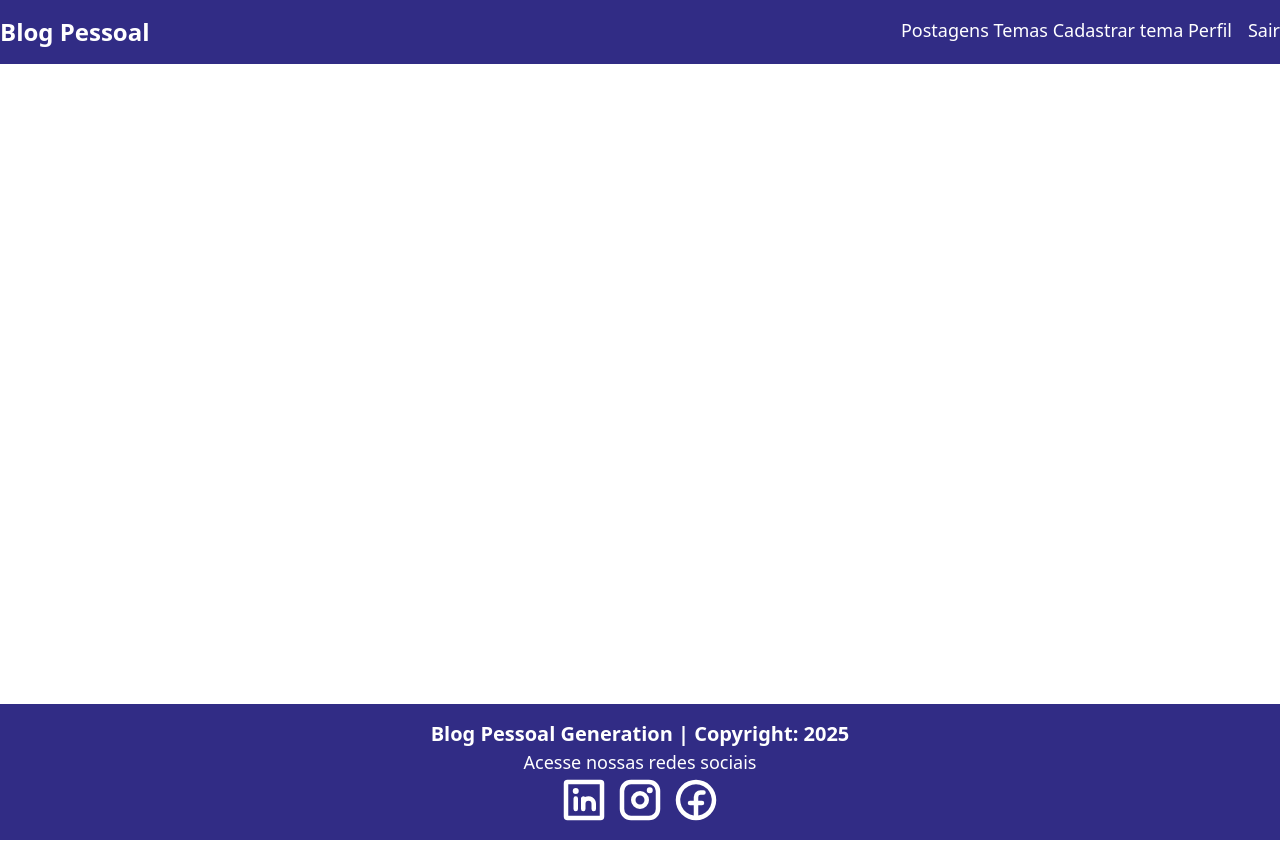
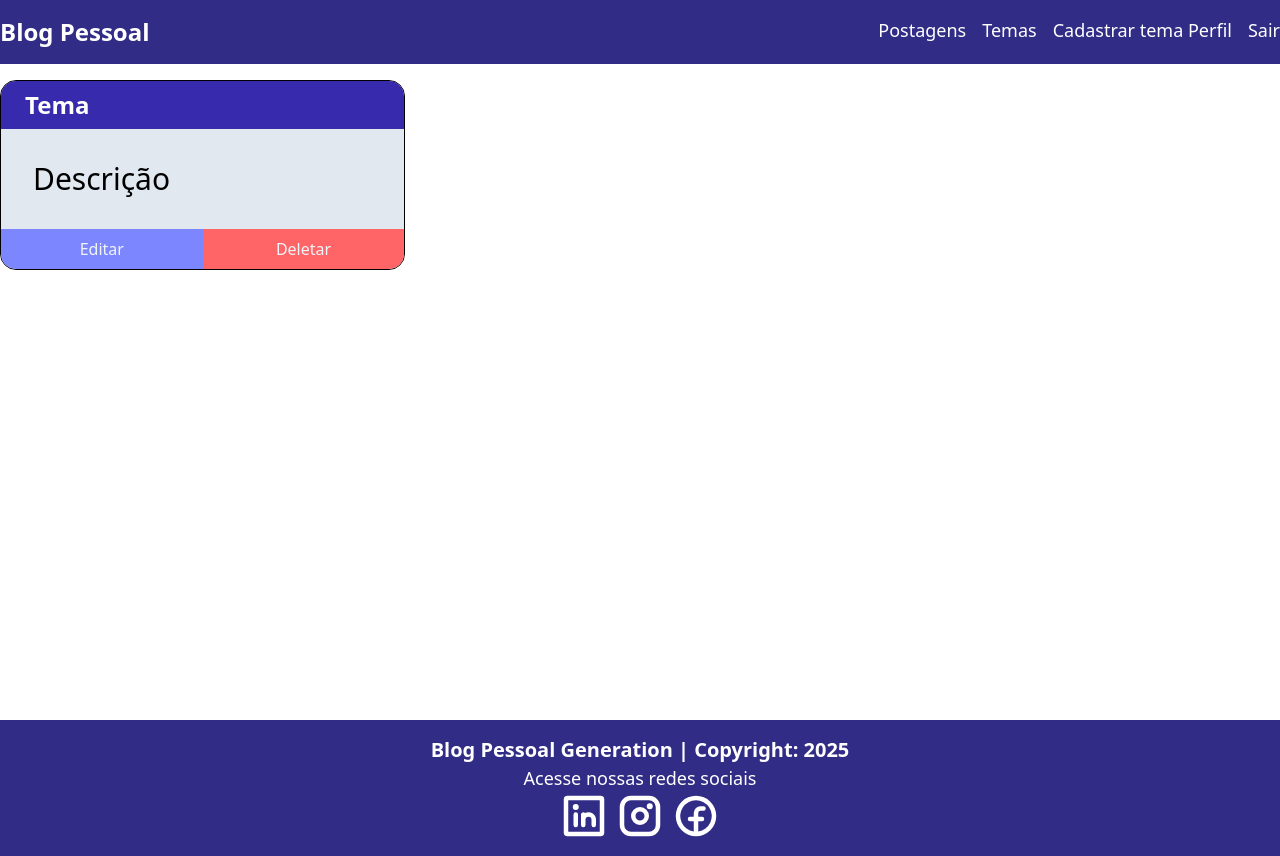
Before and after one commit to DandaraaAfroo/Blog-Pessoal_React, a React (Vite) app: page /temas in a window 1280 px wide. Built offline with nearby package versions, Linux system fonts and the light colour scheme.

Commit message:
Task 10: Criação dos Componentes CardTemas e ListaTemas - Estilização.

```diff
--- a/src/App.tsx
+++ b/src/App.tsx
@@ -2,6 +2,7 @@
 import './App.css'
 import Footer from './components/footer/Footer'
 import Navbar from './components/navbar/Navbar'
+import ListaTemas from './components/temas/listatemas/ListaTemas'
 import { AuthProvider } from './contexts/AuthContext'
 import Home from './pages/home/Home'
 import Login from './pages/login/Login'
@@ -18,6 +19,7 @@
               <Route path="/home" element={<Home />} />
               <Route path="/cadastro" element={<Cadastro />} />
               <Route path="/login" element={<Login />} />
+              <Route path="/temas" element={<ListaTemas />} />
             </Routes>
           </div>
           <Footer />
--- a/src/components/navbar/Navbar.tsx
+++ b/src/components/navbar/Navbar.tsx
@@ -25,7 +25,7 @@
 
                     <div className='flex gap-4'>
                         Postagens
-                        Temas
+                        <Link to='/temas' className='hover:underline'>Temas</Link>
                         Cadastrar tema
                         Perfil
                         <Link to='' onClick={logout} className='hover:underline'>Sair</Link>
--- /dev/null
+++ b/src/components/temas/cardtemas/CardTemas.tsx
@@ -0,0 +1,28 @@
+import { Link } from 'react-router-dom'
+
+function CardTemas() {
+    return (
+        <div className='border flex flex-col rounded-2xl overflow-hidden justify-between'>
+            <header className='py-2 px-6 bg-indigo-800 text-white font-bold text-2xl'>
+                Tema
+            </header>
+            <p className='p-8 text-3xl bg-slate-200 h-full'>Descrição</p>
+
+            <div className="flex">
+                <Link to=''
+                    className='w-full text-slate-100 bg-indigo-400 hover:bg-indigo-800
+                        flex items-center justify-center py-2'>
+                    <button>Editar</button>
+                </Link>
+
+                <Link to='' className='text-slate-100 bg-red-400 hover:bg-red-700 w-full
+                    flex items-center justify-center'>
+                    <button>Deletar</button>
+                </Link>
+            </div>
+
+        </div>
+    )
+}
+
+export default CardTemas
--- /dev/null
+++ b/src/components/temas/listatemas/ListaTemas.tsx
@@ -0,0 +1,18 @@
+import CardTemas from "../cardtemas/CardTemas"
+
+function ListaTemas() {
+
+    return (
+        <>
+            <div className="flex justify-center w-full my-4">
+                <div className="container flex flex-col">
+                    <div className="grid grid-cols-1 md:grid-cols-2
+                                    lg:grid-cols-3 gap-8">
+                            <CardTemas />
+                    </div>
+                </div>
+            </div>
+        </>
+    )
+}
+export default ListaTemas;
```
